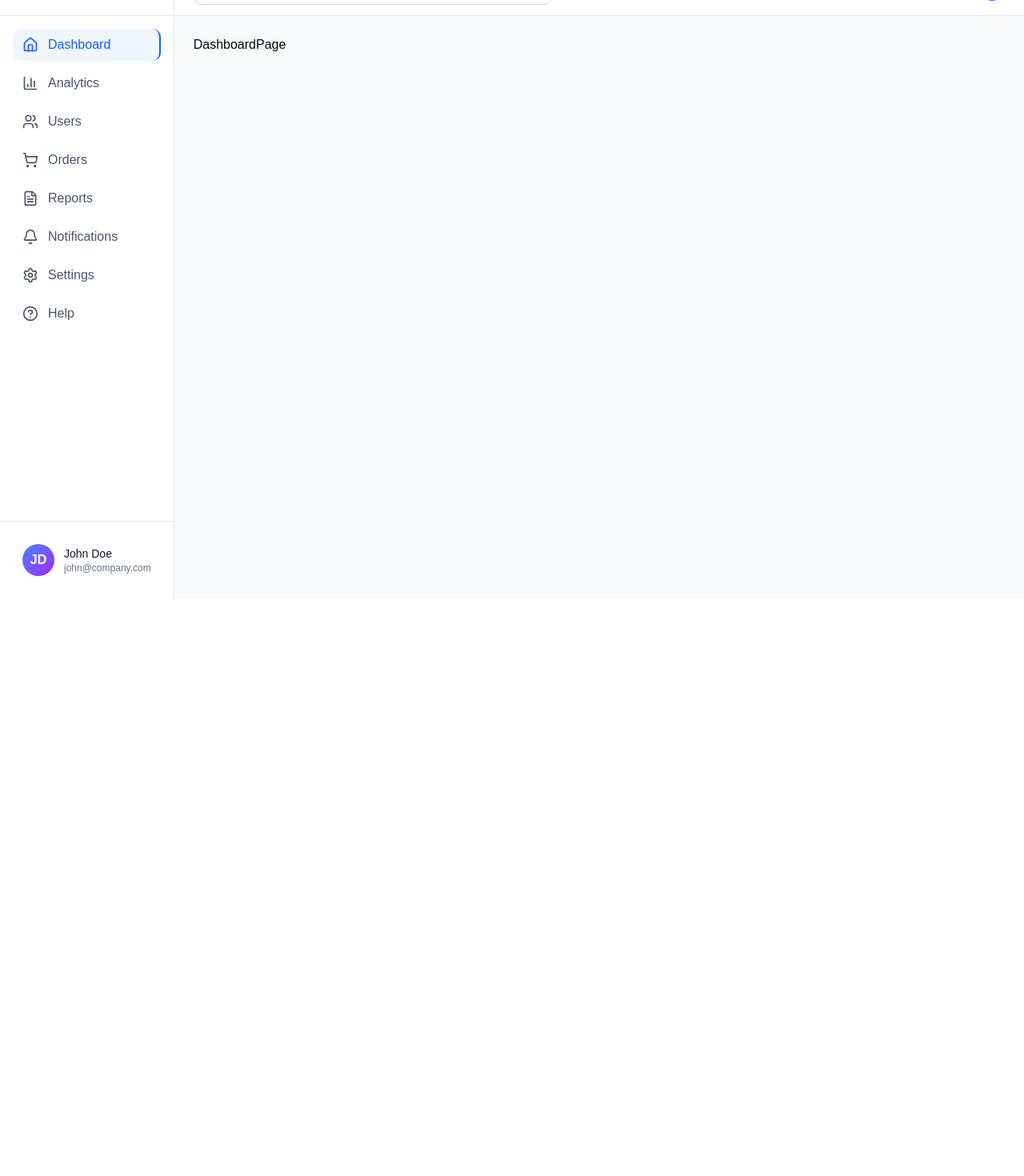
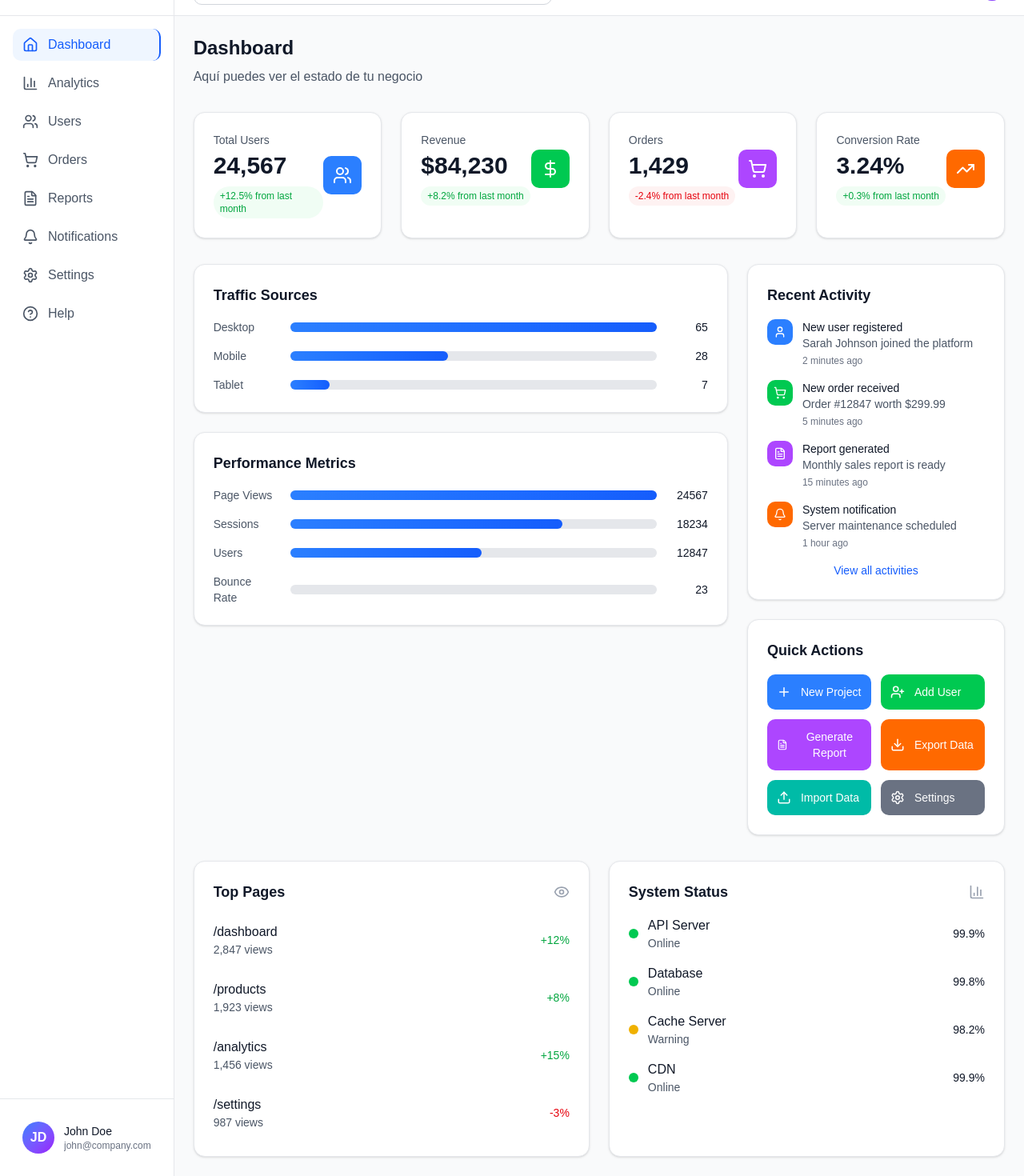
Before and after one commit to LuxDavid/New-teslo-proyect, a React (Vite) app: page /admin in a window 1280 px wide. Shown: the part 52-1522 px from the top of the page at 80% size. Before the commit the page ends 800 px from the top, so only its background shows below. Built offline with nearby package versions, Linux system fonts and the light colour scheme; a web font is replaced by a local one.

Commit message:
AdminTtitle add and changes in DashBoard and AdminLayout

```diff
--- a/src/admin/components/AdminHeader.tsx
+++ b/src/admin/components/AdminHeader.tsx
@@ -32,7 +32,7 @@
             <Settings size={20} />
           </button>
 
-          <div className="w-8 h-8 bg-gradient-to-br from-blue-500 to-purple-600 rounded-full flex items-center justify-center text-white font-semibold text-sm cursor-pointer hover:shadow-lg transition-shadow">
+          <div className="w-8 h-8 bg-linear-to-br from-blue-500 to-purple-600 rounded-full flex items-center justify-center text-white font-semibold text-sm cursor-pointer hover:shadow-lg transition-shadow">
             JD
           </div>
         </div>
--- a/src/admin/components/AdminSidebar.tsx
+++ b/src/admin/components/AdminSidebar.tsx
@@ -60,7 +60,7 @@
                       : 'text-gray-600 hover:bg-gray-50 hover:text-gray-900'
                   }`}
                 >
-                  <Icon size={20} className="flex-shrink-0" />
+                  <Icon size={20} className="shrink-0" />
                   {!isCollapsed && (
                     <span className="font-medium">{item.label}</span>
                   )}
@@ -75,7 +75,7 @@
       {!isCollapsed && (
         <div className="p-4 border-t border-gray-200">
           <div className="flex items-center space-x-3 p-3 rounded-lg hover:bg-gray-50 transition-colors cursor-pointer">
-            <div className="w-10 h-10 bg-gradient-to-br from-blue-500 to-purple-600 rounded-full flex items-center justify-center text-white font-semibold">
+            <div className="w-10 h-10 bg-linear-to-br from-blue-500 to-purple-600 rounded-full flex items-center justify-center text-white font-semibold">
               JD
             </div>
             <div className="flex-1 min-w-0">
--- /dev/null
+++ b/src/admin/components/AdminTtitle.tsx
@@ -0,0 +1,17 @@
+interface Props{
+    title:string;
+    subtitle:string;
+}
+
+export const AdminTtitle = ({title,subtitle}:Props) => {
+    return (
+        < div className="mb-8" >
+            <h1 className="text-2xl font-bold text-gray-900 mb-2">
+                {title}
+            </h1>
+            <p className="text-gray-600">
+                {subtitle}
+            </p>
+        </div >
+    )
+}
--- a/src/admin/components/Chart.tsx
+++ b/src/admin/components/Chart.tsx
@@ -5,7 +5,7 @@
   data: { label: string; value: number }[];
 }
 
-const Chart: React.FC<ChartProps> = ({ title, data }) => {
+export const Chart: React.FC<ChartProps> = ({ title, data }) => {
   const maxValue = Math.max(...data.map(d => d.value));
 
   return (
@@ -19,7 +19,7 @@
             </div>
             <div className="flex-1 bg-gray-200 rounded-full h-3">
               <div
-                className="bg-gradient-to-r from-blue-500 to-blue-600 h-3 rounded-full transition-all duration-1000 ease-out"
+                className="bg-linear-to-r from-blue-500 to-blue-600 h-3 rounded-full transition-all duration-1000 ease-out"
                 style={{ width: `${(item.value / maxValue) * 100}%` }}
               ></div>
             </div>
@@ -32,5 +32,3 @@
     </div>
   );
 };
-
-export default Chart;
--- a/src/admin/components/QuickActions.tsx
+++ b/src/admin/components/QuickActions.tsx
@@ -1,7 +1,7 @@
 import React from 'react';
 import { Plus, UserPlus, FileText, Settings, Download, Upload } from 'lucide-react';
 
-const QuickActions: React.FC = () => {
+export const QuickActions: React.FC = () => {
   const actions = [
     { icon: Plus, label: 'New Project', color: 'bg-blue-500 hover:bg-blue-600' },
     { icon: UserPlus, label: 'Add User', color: 'bg-green-500 hover:bg-green-600' },
@@ -31,5 +31,3 @@
     </div>
   );
 };
-
-export default QuickActions;
--- a/src/admin/components/StatCard.tsx
+++ b/src/admin/components/StatCard.tsx
@@ -10,7 +10,7 @@
   color: string;
 }
 
-const StatCard: React.FC<StatCardProps> = ({
+export const StatCard: React.FC<StatCardProps> = ({
   title,
   value,
   change,
@@ -41,5 +41,3 @@
     </div>
   );
 };
-
-export default StatCard;
--- a/src/admin/layouts/AdminLayout.tsx
+++ b/src/admin/layouts/AdminLayout.tsx
@@ -7,7 +7,7 @@
 
   const [sidebarCollapsed, setSidebarCollapsed] = useState(false);
   return (
-    <div className="min-h-screen bg-gray-50 flex">
+    <div className=" bg-gray-50 flex">
       <AdminSidebar
         isCollapsed={sidebarCollapsed}
         onToggle={() => setSidebarCollapsed(!sidebarCollapsed)}
--- a/src/admin/pages/dashboard/DashboardPage.tsx
+++ b/src/admin/pages/dashboard/DashboardPage.tsx
@@ -1,7 +1,147 @@
-import React from 'react'
+
+import { ActivityFeed } from '@/admin/components/ActivityFeed';
+import { AdminTtitle } from '@/admin/components/AdminTtitle';
+import { Chart } from '@/admin/components/Chart';
+import { QuickActions } from '@/admin/components/QuickActions';
+import { StatCard } from '@/admin/components/StatCard';
+import {
+  Users,
+  DollarSign,
+  ShoppingCart,
+  TrendingUp,
+  Eye,
+  BarChart3
+} from 'lucide-react';
+
+const stats = [
+    {
+      title: 'Total Users',
+      value: '24,567',
+      change: '+12.5% from last month',
+      changeType: 'positive' as const,
+      icon: Users,
+      color: 'bg-blue-500'
+    },
+    {
+      title: 'Revenue',
+      value: '$84,230',
+      change: '+8.2% from last month',
+      changeType: 'positive' as const,
+      icon: DollarSign,
+      color: 'bg-green-500'
+    },
+    {
+      title: 'Orders',
+      value: '1,429',
+      change: '-2.4% from last month',
+      changeType: 'negative' as const,
+      icon: ShoppingCart,
+      color: 'bg-purple-500'
+    },
+    {
+      title: 'Conversion Rate',
+      value: '3.24%',
+      change: '+0.3% from last month',
+      changeType: 'positive' as const,
+      icon: TrendingUp,
+      color: 'bg-orange-500'
+    }
+  ];
+
+  const chartData = [
+    { label: 'Desktop', value: 65 },
+    { label: 'Mobile', value: 28 },
+    { label: 'Tablet', value: 7 },
+  ];
+
+  const performanceData = [
+    { label: 'Page Views', value: 24567 },
+    { label: 'Sessions', value: 18234 },
+    { label: 'Users', value: 12847 },
+    { label: 'Bounce Rate', value: 23 },
+  ];
 
 export const DashboardPage = () => {
   return (
-    <div>DashboardPage</div>
+    <>
+      {/* Welcome Section */}
+        <AdminTtitle title='Dashboard' subtitle='Aquí puedes ver el estado de tu negocio'/>
+
+          {/* Stats Grid */}
+          <div className="grid grid-cols-1 md:grid-cols-2 lg:grid-cols-4 gap-6 mb-8">
+            {stats.map((stat, index) => (
+              <StatCard key={index} {...stat} />
+            ))}
+          </div>
+
+          {/* Charts and Activity Section */}
+          <div className="grid grid-cols-1 lg:grid-cols-3 gap-6 mb-8">
+            <div className="lg:col-span-2 space-y-6">
+              <Chart title="Traffic Sources" data={chartData} />
+              <Chart title="Performance Metrics" data={performanceData} />
+            </div>
+
+            <div className="space-y-6">
+              <ActivityFeed />
+              <QuickActions />
+            </div>
+          </div>
+
+          {/* Additional Dashboard Section */}
+          <div className="grid grid-cols-1 lg:grid-cols-2 gap-6">
+            <div className="bg-white p-6 rounded-xl shadow-sm border border-gray-200">
+              <div className="flex items-center justify-between mb-4">
+                <h3 className="text-lg font-semibold text-gray-900">Top Pages</h3>
+                <Eye size={20} className="text-gray-400" />
+              </div>
+              <div className="space-y-3">
+                {[
+                  { page: '/dashboard', views: 2847, change: '+12%' },
+                  { page: '/products', views: 1923, change: '+8%' },
+                  { page: '/analytics', views: 1456, change: '+15%' },
+                  { page: '/settings', views: 987, change: '-3%' },
+                ].map((item, index) => (
+                  <div key={index} className="flex items-center justify-between py-2">
+                    <div>
+                      <p className="font-medium text-gray-900">{item.page}</p>
+                      <p className="text-sm text-gray-600">{item.views.toLocaleString()} views</p>
+                    </div>
+                    <span className={`text-sm font-medium ${
+                      item.change.startsWith('+') ? 'text-green-600' : 'text-red-600'
+                    }`}>
+                      {item.change}
+                    </span>
+                  </div>
+                ))}
+              </div>
+            </div>
+
+            <div className="bg-white p-6 rounded-xl shadow-sm border border-gray-200">
+              <div className="flex items-center justify-between mb-4">
+                <h3 className="text-lg font-semibold text-gray-900">System Status</h3>
+                <BarChart3 size={20} className="text-gray-400" />
+              </div>
+              <div className="space-y-4">
+                {[
+                  { service: 'API Server', status: 'Online', uptime: '99.9%', color: 'bg-green-500' },
+                  { service: 'Database', status: 'Online', uptime: '99.8%', color: 'bg-green-500' },
+                  { service: 'Cache Server', status: 'Warning', uptime: '98.2%', color: 'bg-yellow-500' },
+                  { service: 'CDN', status: 'Online', uptime: '99.9%', color: 'bg-green-500' },
+                ].map((item, index) => (
+                  <div key={index} className="flex items-center justify-between">
+                    <div className="flex items-center space-x-3">
+                      <div className={`w-3 h-3 rounded-full ${item.color}`}></div>
+                      <div>
+                        <p className="font-medium text-gray-900">{item.service}</p>
+                        <p className="text-sm text-gray-600">{item.status}</p>
+                      </div>
+                    </div>
+                    <span className="text-sm font-medium text-gray-900">{item.uptime}</span>
+                  </div>
+                ))}
+              </div>
+            </div>
+          </div>
+    </>
   )
 }
```
